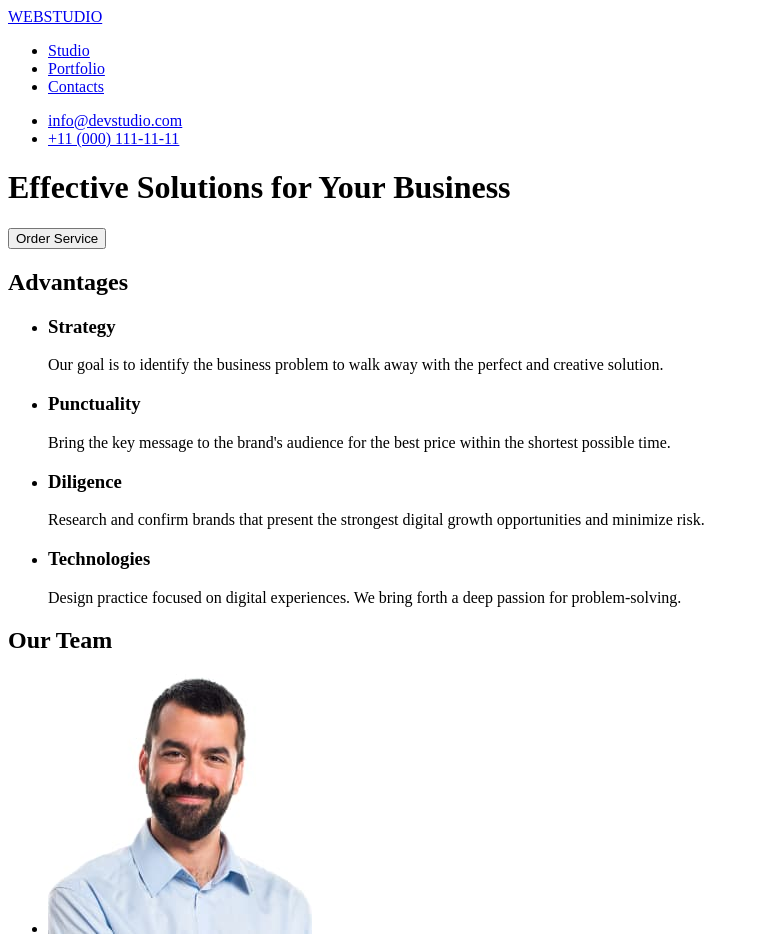
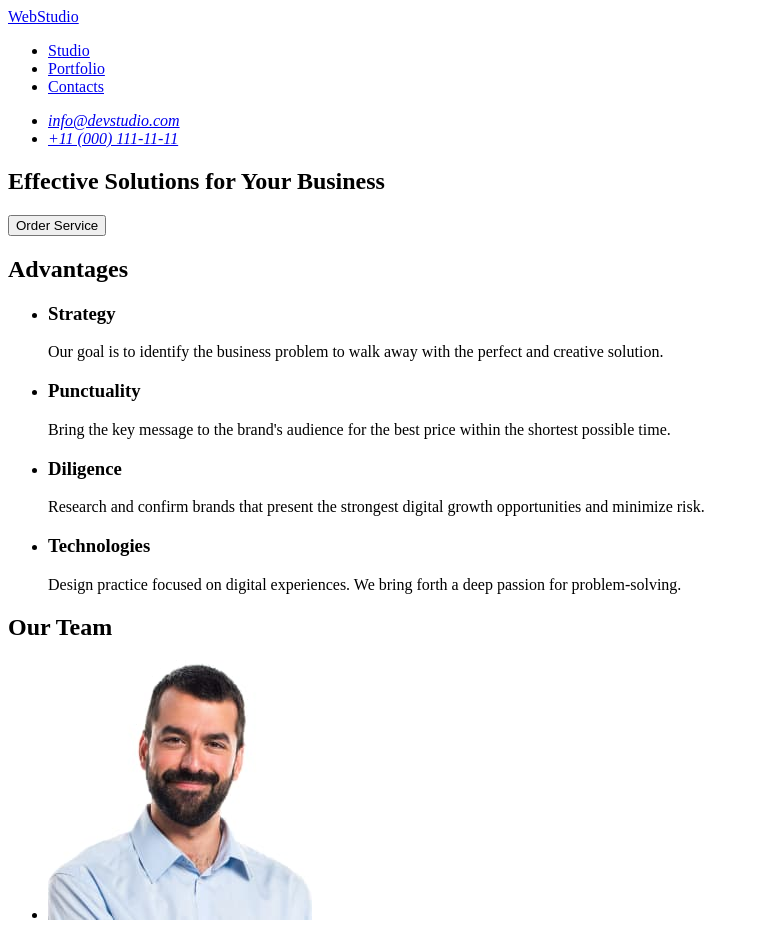
Before and after one commit to vanyashevcov/goit-markup-hw-01, a plain HTML site: page index.html in a window 1280 px wide. Shown: the top 937 px of the page, without its empty margins (0-759 px from the left). Drawn offline with Linux system fonts and the light colour scheme.

Commit message:
Update html file

```diff
--- a/index.html
+++ b/index.html
@@ -10,9 +10,10 @@
 <body>
 
     <header>
-        <a href="#">WEBSTUDIO</a>
 
         <nav>
+            <a href="./index.html">WebStudio</a>
+
             <ul>
                 <li><a href="#">Studio</a></li>
                 <li><a href="#">Portfolio</a></li>
@@ -20,17 +21,21 @@
             </ul>
         </nav>
 
-        <ul>
-            <li><a href="mailto:info@devstudio.com">info@devstudio.com</a></li>
-            <li><a href="tel:+11(000)111-11-11">+11 (000) 111-11-11</a></li>
-        </ul>
+        <address>
+            <ul>
+                <li><a href="mailto:info@devstudio.com">info@devstudio.com</a></li>
+                <li><a href="tel:+110001111111">+11 (000) 111-11-11</a></li>
+            </ul>
+        </address>
 
     </header>
 
     <main>
 
-        <h1>Effective Solutions for Your Business</h1>
-        <button type="button">Order Service</button>
+        <section>
+            <h1>Effective Solutions for Your Business</h1>
+            <button type="button">Order Service</button>
+        </section>
 
         <section>
             <h2>Advantages</h2>
@@ -84,7 +89,7 @@
     </main>
 
     <footer>
-        <a href="#">WEBSTUDIO</a>
+        <a href="./index.html">WebStudio</a>
         <p>Increase the flow of customers and sales for your business with digital marketing & growth solutions.</p>
     </footer>
 
```
